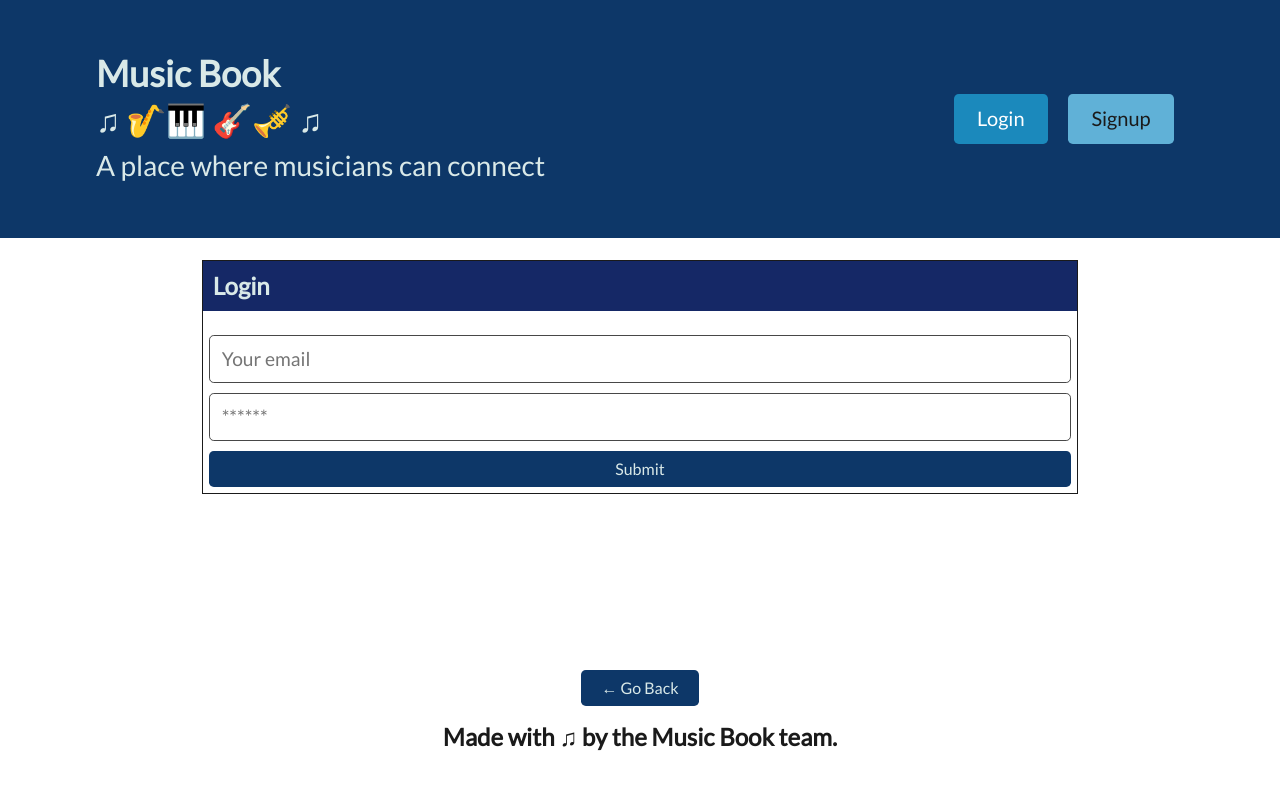
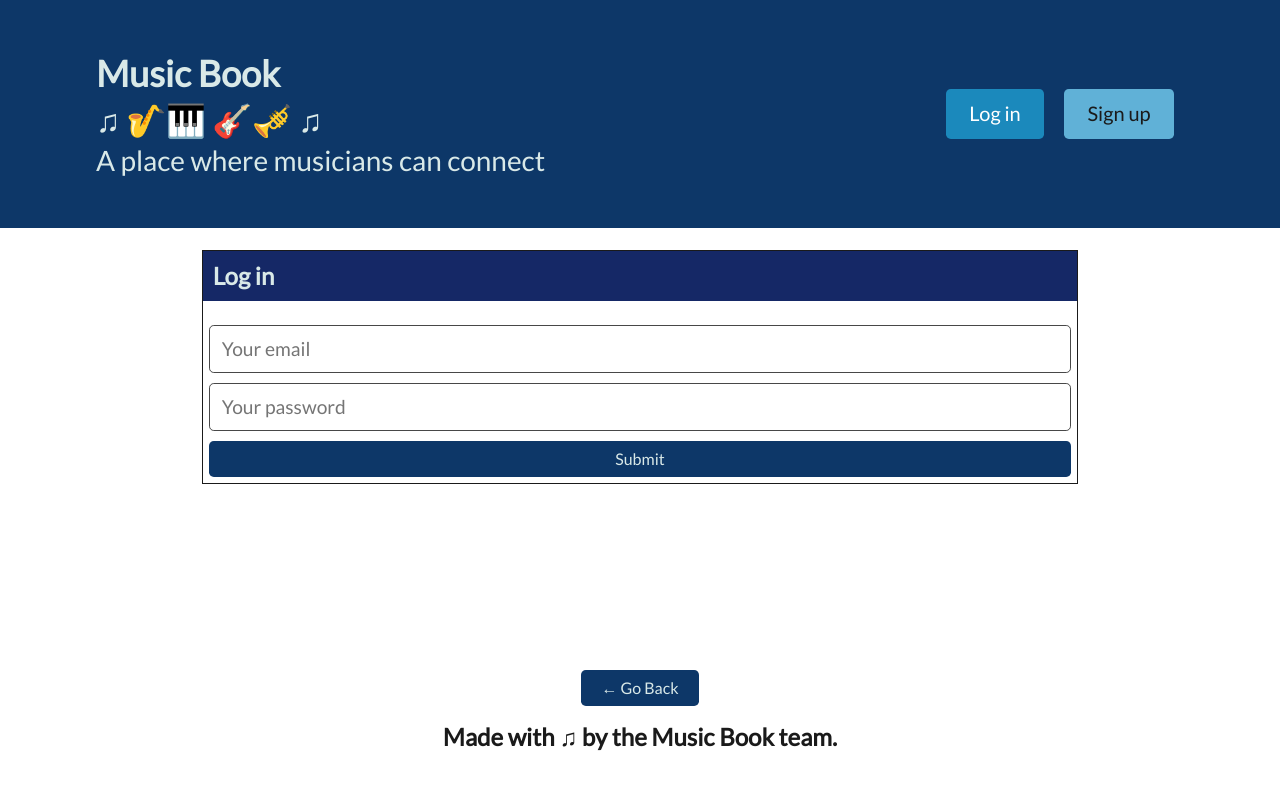
Before and after one commit to CheBar1/music-book, a React (Create React App) app in the folder client/: page /login in a window 1280 px wide. Shown: the top 788 px of the page. Built offline with nearby package versions, Linux system fonts and the light colour scheme; a web font is replaced by a local one.

Commit message:
corrected div nesting error, updated sign up, log in and READme

```diff
--- a/client/src/components/Header/index.js
+++ b/client/src/components/Header/index.js
@@ -23,10 +23,10 @@ const Header = () => {
               aria-label="music-notes"
               aria-hidden="false"
             >
-              <span className='pics'> ♫ 🎷🎹 🎸🎺 ♫</span>
+              <span className="pics"> ♫ 🎷🎹 🎸🎺 ♫</span>
             </span>{" "}
-            <div className='subtitle'>A place where musicians can connect</div>
           </p>
+          <div className="subtitle">A place where musicians can connect</div>
         </div>
         <div>
           {Auth.loggedIn() ? (
@@ -35,16 +35,16 @@ const Header = () => {
                 {Auth.getProfile().data.username}'s profile
               </Link>
               <button className="btn btn-lg btn-light m-2" onClick={logout}>
-                Logout
+                Log out
               </button>
             </>
           ) : (
             <>
               <Link className="btn btn-lg btn-info m-2" to="/login">
-                Login
+                Log in
               </Link>
               <Link className="btn btn-lg btn-light m-2" to="/signup">
-                Signup
+                Sign up
               </Link>
             </>
           )}
--- a/client/src/pages/Login.js
+++ b/client/src/pages/Login.js
@@ -44,7 +44,7 @@ const Login = (props) => {
     <main className="flex-row justify-center mb-4">
       <div className="col-12 col-lg-10">
         <div className="card">
-          <h4 className="card-header bg-dark text-light p-2">Login</h4>
+          <h4 className="card-header bg-dark text-light p-2">Log in</h4>
           <div className="card-body">
             {data ? (
               <p>
@@ -63,7 +63,7 @@ const Login = (props) => {
                 />
                 <input
                   className="form-input"
-                  placeholder="******"
+                  placeholder="Your password"
                   name="password"
                   type="password"
                   value={formState.password}
--- a/client/src/pages/Signup.js
+++ b/client/src/pages/Signup.js
@@ -42,7 +42,7 @@ const Signup = () => {
     <main className="flex-row justify-center mb-4">
       <div className="col-12 col-lg-10">
         <div className="card">
-          <h4 className="card-header bg-dark text-light p-2">Sign Up</h4>
+          <h4 className="card-header bg-dark text-light p-2">Sign up</h4>
           <div className="card-body">
             {data ? (
               <p>
@@ -69,7 +69,7 @@ const Signup = () => {
                 />
                 <input
                   className="form-input"
-                  placeholder="******"
+                  placeholder="Your password"
                   name="password"
                   type="password"
                   value={formState.password}
```
Also changed, not shown: 1 other file (tests, documents, lock files or other folders).
